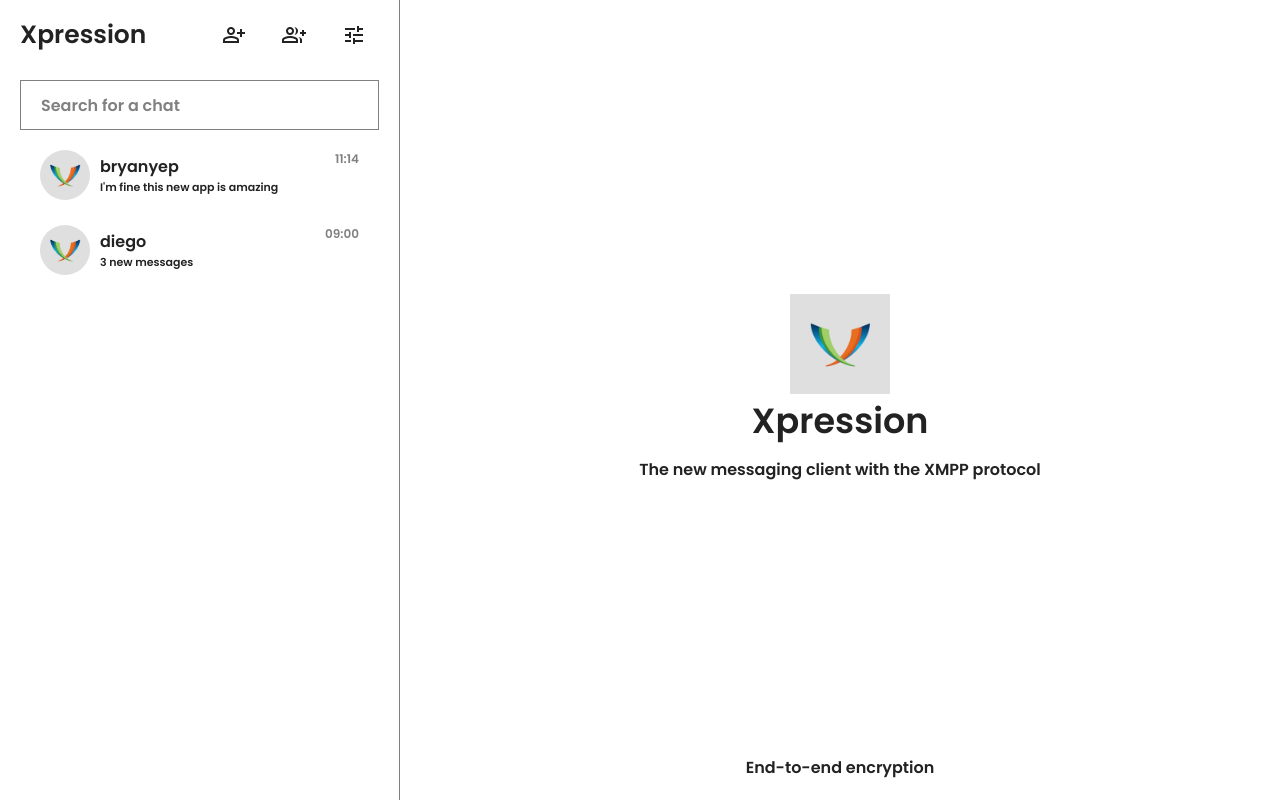
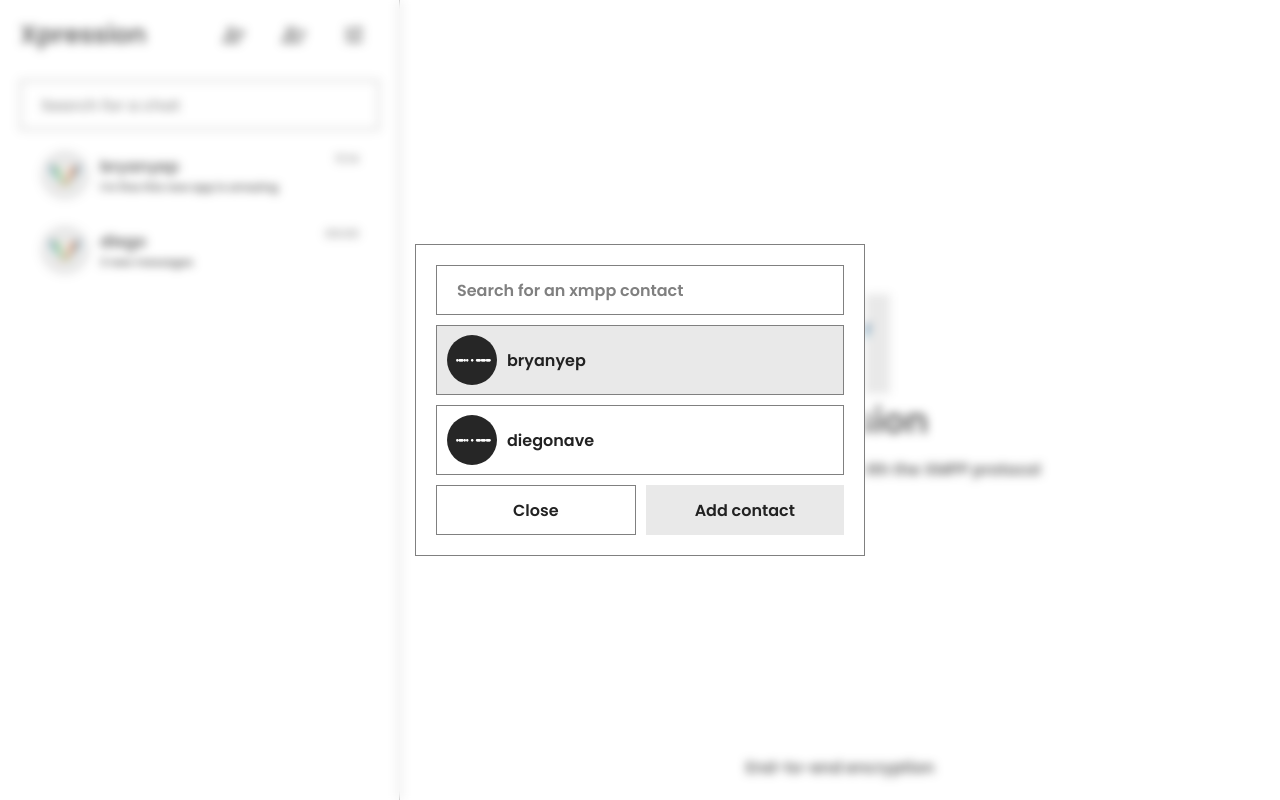
Before and after one commit to leonardosoplapuco/Xpression, a React (Create React App) app in the folder front-end/: page /chat in a window 1280 px wide. Both pictures are taken after a click on the button "person_add". Built offline with nearby package versions, Linux system fonts and the light colour scheme.

Commit message:
Adding the AddContact component

```diff
--- a/front-end/src/Chat/Chat.js
+++ b/front-end/src/Chat/Chat.js
@@ -4,6 +4,7 @@ import ChatBarLeft from './Components/ChatBarLeft/ChatBarLeft';
 import ChatActive from './Components/ChatActive/ChatActive';
 import Settings from './Components/Settings/Settings';
 import LayerBlur from './Components/LayerBlur/LayerBlur';
+import AddContact from './Components/AddContact/AddContact';
 
 function Chat() {
     return (
@@ -13,6 +14,7 @@ function Chat() {
             <><ChatActive/></>
             <><Settings/></>
             <><LayerBlur/></>
+            <><AddContact/></>
         </div>
     );
 }
--- /dev/null
+++ b/front-end/src/Chat/Components/AddContact/AddContact.css
@@ -0,0 +1,92 @@
+.AddContact{
+    position: fixed;
+    left: 50%;
+    top: 50%;
+    translate: -50% -50%;
+    width: calc(100% - 40px);
+    max-width: 450px;
+    padding: 20px;
+    background: var(--body);
+    border: 1px solid var(--gray-black-0);
+    display: grid;
+    grid-template-columns: 1fr;
+    gap: 10px;
+    z-index: 2;
+    opacity: 0;
+    pointer-events: none;
+    user-select: none;
+    transition: var(--transition-250ms);
+}
+
+.AddContact.active{
+    opacity: 1;
+    pointer-events: unset;
+    user-select: unset;
+}
+
+.AddContactInput{
+    width: 100%;
+    height: 50px;
+    border: 1px solid var(--gray);
+    background: var(--body);
+    padding: 0 20px;
+    outline: 0;
+    color: var(--text);
+    transition: var(--transition-250ms);
+}
+
+.AddContactInput::placeholder{
+    color: var(--gray);
+}
+
+.ResultsAddContact{
+    width: 100%;
+    display: grid;
+    grid-template-columns: 1fr;
+    gap: 10px;
+}
+
+.ResultAddContact{
+    width: 100%;
+    height: 70px;
+    display: flex;
+    align-items: center;
+    justify-content: left;
+    gap: 10px;
+    padding: 0 10px;
+    border: 1px solid var(--gray);
+    cursor: pointer;
+    transition: var(--transition-250ms);
+}
+
+.ResultAddContact:hover,
+.ResultAddContact.active,
+.ResultAddContact.select{
+    background: var(--message);
+}
+
+.ResultAddContact img{
+    width: 50px;
+    height: 50px;
+    border-radius: 100%;
+}
+
+.AddContactButtons{
+    width: 100%;
+    display: flex;
+    align-items: center;
+    justify-content: center;
+    gap: 10px;
+}
+
+.AddContactButton{
+    width: 100% !important;
+}
+
+.CloseAddContact{
+    border: 1px solid var(--gray);
+}
+
+.AddContactEject{
+    background: var(--message);
+}
--- /dev/null
+++ b/front-end/src/Chat/Components/AddContact/AddContact.js
@@ -0,0 +1,41 @@
+import { DesactiveLayerBlur } from '../LayerBlur/LayerBlur';
+import leo from '../../ChatImg/leo.jpg'
+import './AddContact.css';
+
+function AddContact() {
+    return(
+        <div className="AddContact">
+            <input className="AddContactInput" id="AddContactInput" placeholder="Search for an xmpp contact" />
+            <ul className="ResultsAddContact">
+                <li className="ResultAddContact active">
+                    <img src={leo} alt=""></img>
+                    <p className="text">bryanyep</p>
+                </li>
+                <li className="ResultAddContact">
+                    <img src={leo} alt=""></img>
+                    <p className="text">diegonave</p>
+                </li>
+            </ul>
+            <div className="AddContactButtons">
+                <button className="button-link AddContactButton CloseAddContact" onClick={() => DesactiveAddContact() | DesactiveLayerBlur()}>
+                    <span className="text">Close</span>
+                </button>
+                <button className="button-link AddContactButton AddContactEject">
+                    <span className="text">Add contact</span>
+                </button>
+            </div>
+        </div>
+    );
+}
+
+export function ActiveAddContact(){
+    const AddContact = document.querySelector('.AddContact');
+    AddContact.classList.add('active')
+}
+
+export function DesactiveAddContact(){
+    const AddContact = document.querySelector('.AddContact');
+    AddContact.classList.remove('active')
+}
+
+export default AddContact;
--- a/front-end/src/Chat/Components/ChatListButtons/ChatListButtons.js
+++ b/front-end/src/Chat/Components/ChatListButtons/ChatListButtons.js
@@ -1,11 +1,12 @@
 import './ChatListButtons.css';
 import {ActiveLayerBlur} from '../LayerBlur/LayerBlur';
+import {ActiveAddContact} from '../AddContact/AddContact';
 import {ActiveSettings} from '../Settings/Settings';
 
 function ChatListButtons() {
     return(
         <ul className="ChatListButtons">
-            <li><button><span className="material-symbols-outlined button-link" title="Add contact">person_add</span></button></li>
+            <li><button onClick={ActiveAddContact}><span className="material-symbols-outlined button-link" title="Add contact" onClick={ActiveLayerBlur}>person_add</span></button></li>
             <li><button><span className="material-symbols-outlined button-link" title="Create a group">group_add</span></button></li>
             <li><button onClick={ActiveSettings}><span className="material-symbols-outlined button-link SettingsButton" title="Settings" onClick={ActiveLayerBlur}>tune</span></button></li>
         </ul>
--- a/front-end/src/Chat/Components/LayerBlur/LayerBlur.css
+++ b/front-end/src/Chat/Components/LayerBlur/LayerBlur.css
@@ -10,6 +10,7 @@
     opacity: 0;
     pointer-events: none;
     user-select: none;
+    transition: var(--transition-250ms);
 }
 
 .dark-mode .LayerBlur{
```
